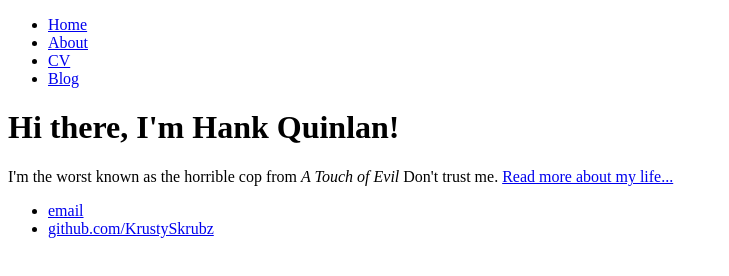
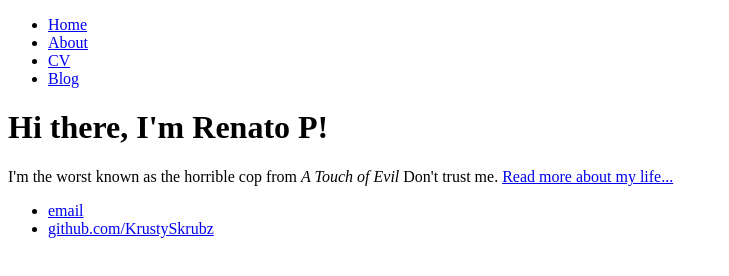
Before and after one commit to KrustySkrubz/glowing-doodle, a plain HTML site: page index.html in a window 1280 px wide. Shown: the whole page, without its empty margins (0-729 px from the left). Drawn offline with Linux system fonts and the light colour scheme.

Commit message:
Update index.html
boom

```diff
--- a/index.html
+++ b/index.html
@@ -14,7 +14,7 @@
 		</nav>
 		<div class="container">
     		<div class="blurb">
-        		<h1>Hi there, I'm Hank Quinlan!</h1>
+        		<h1>Hi there, I'm Renato P!</h1>
 				<p>I'm the worst known as the horrible cop from <em>A Touch of Evil</em> Don't trust me. <a href="/about">Read more about my life...</a></p>
     		</div><!-- /.blurb -->
 		</div><!-- /.container -->
```
